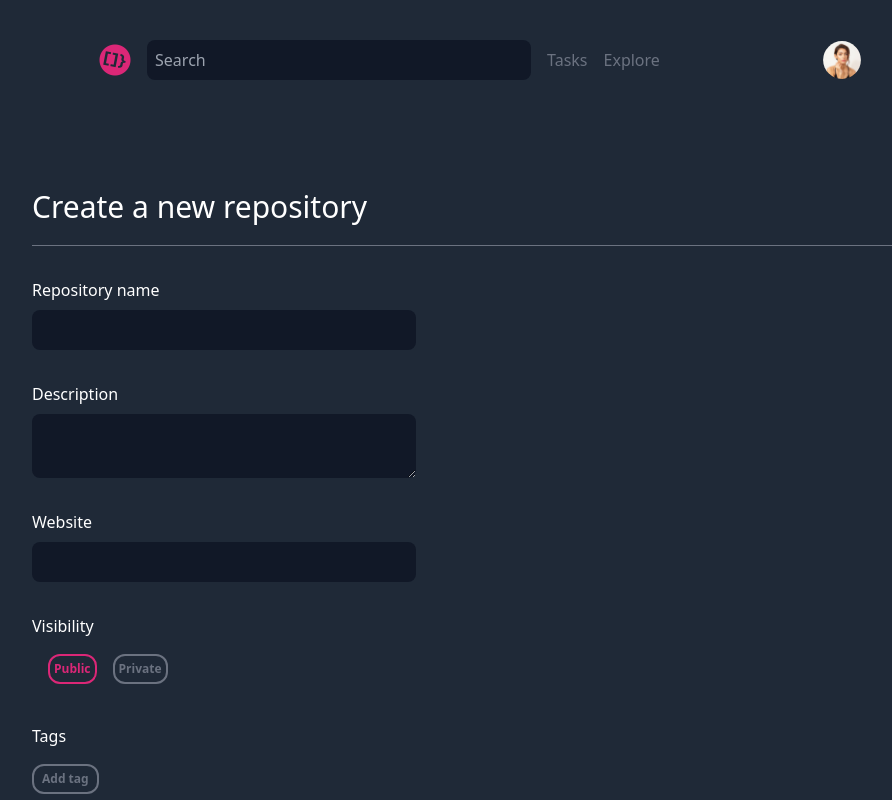
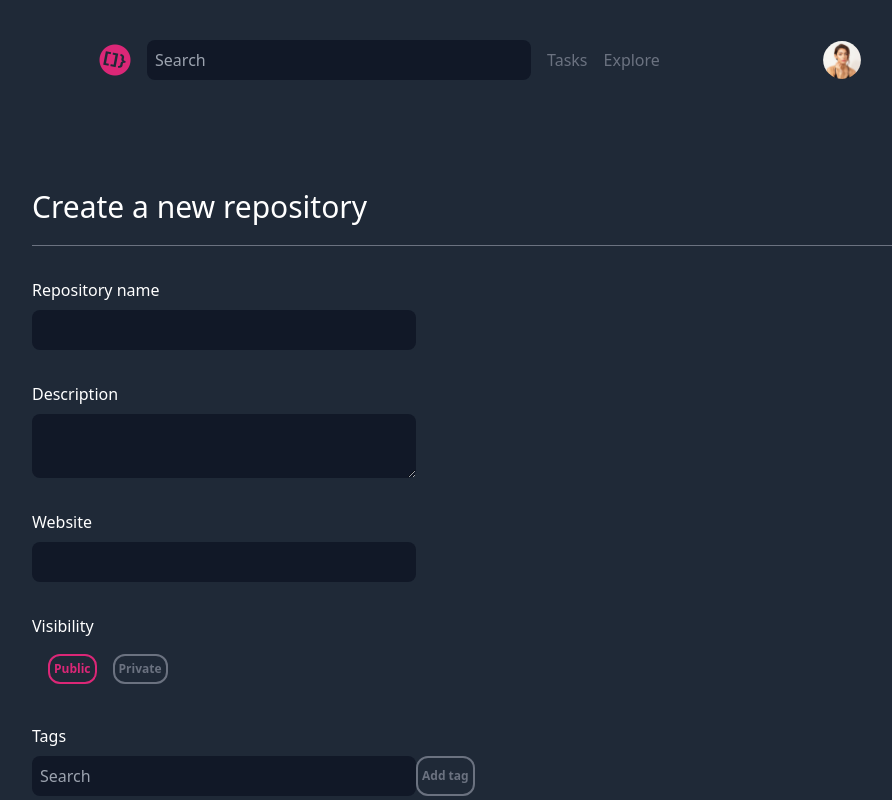
Before and after one commit to cduchesne1/GLO-2005-Repub, a Vue app in the folder frontend/: page /#/repository/new in a window 1280 px wide. Shown: the top 800 px of the page, without its empty margins (160-1052 px from the left). Built offline with nearby package versions, Linux system fonts and the light colour scheme.

Commit message:
feat:add and delete tags

```diff
--- a/frontend/src/pages/CreationRepositoryPage.vue
+++ b/frontend/src/pages/CreationRepositoryPage.vue
@@ -59,13 +59,25 @@
         </button>
       </div>
       <label class="text-md text-white mb-2 mt-8">Tags</label>
-      <div class="flex mt-2">
-        <div v-for="tag in tags" :key="tag" class="bg-pink-600 text-white text-xs font-bold py-1 px-2 rounded-xl mr-4">
-          {{ tag }}
-        </div>
-        <button class="border-gray-500 text-gray-500 text-xs font-bold py-1 px-2 rounded-xl border-2 border-solid hover:bg-gray-700">
+      <div class="flex">
+        <input
+            id="AddTagBar"
+            type="text"
+            class="bg-gray-900 text-white w-96 py-2 px-2 rounded-lg"
+            placeholder="Search"
+        />
+        <button class="border-gray-500 text-gray-500 text-xs font-bold py-1 px-1 rounded-xl border-2 border-solid hover:bg-gray-700"
+                @click="addTag()">
           Add tag
         </button>
+      </div>
+      <div class="flex mt-2 pt-2">
+        <div v-for="tag in tags" :key="tag" class="relative bg-pink-600 text-white text-xs font-bold py-1 px-3 rounded-xl mr-4" >
+          {{ tag }}
+          <button class="absolute bottom-3 right-0 bg-white border-whitex border-2 border-solid hover:bg-gray-300 text-gray-800 font-bold rounded py--1"
+          @click="deleteTag(tag)"
+          >x</button>
+        </div>
       </div>
       <div
           class="flex justify-between border-b border-solid- border-gray-500 w-full pb-4 mt-16"
@@ -134,6 +146,23 @@ export default {
     setPrivate(){
       this.visibility='Private';
     },
+    openAddTagBar(){
+      this.addingTag = true;
+    },
+    closeAddTagBar(){
+      this.addingTag = false;
+    },
+    addTag(){
+      if(document.getElementById("AddTagBar").value !== ""){
+        this.tags.push(document.getElementById("AddTagBar").value);
+      }
+    },
+    deleteTag(tag){
+      const myIndex = this.tags.indexOf(tag);
+      if (myIndex !== -1) {
+        this.tags.splice(myIndex, 1);
+      }
+    },
     confirm(){
 
     },
```
